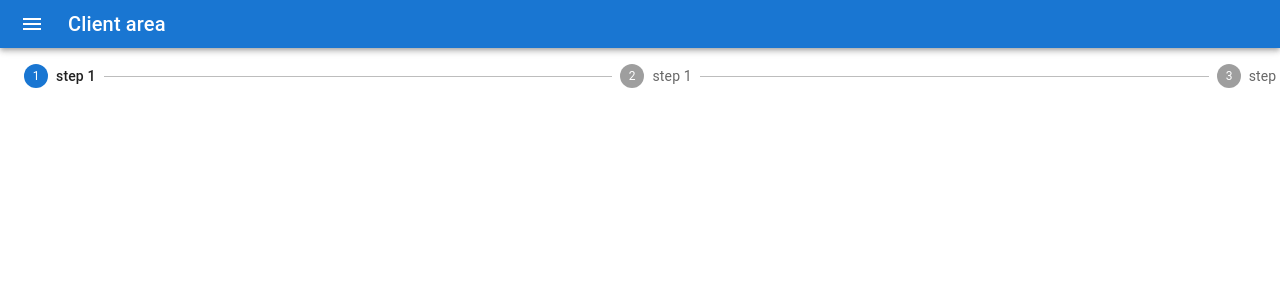
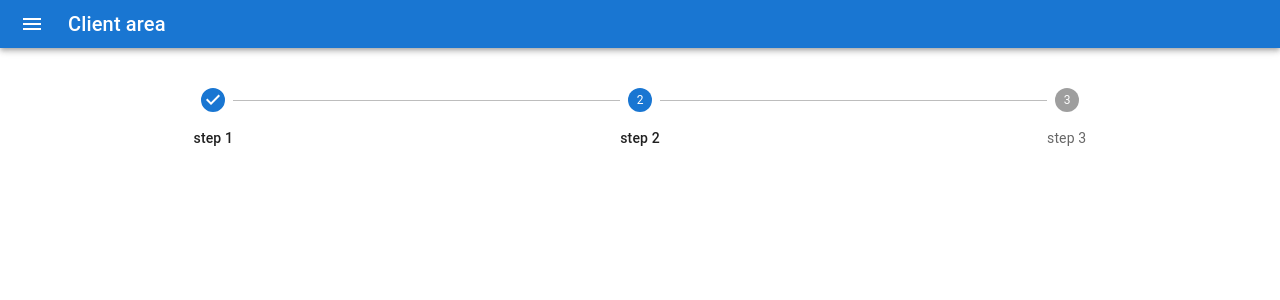
Before and after one commit to ramiscd/client-area-front, a Next.js app: page / in a window 1280 px wide. Shown: the top 300 px of the page. Built offline with nearby package versions, Linux system fonts and the light colour scheme.

Commit message:
afjust stepper layout

```diff
--- a/app/page.tsx
+++ b/app/page.tsx
@@ -3,8 +3,8 @@ import { AccessAlarm, ThreeDRotation, Menu } from "@mui/icons-material";
 
 const steps = [
   'step 1',
-  'step 1',
-  'step 1',
+  'step 2',
+  'step 3',
 ]
 
 export default function Home() {
@@ -20,8 +20,8 @@ export default function Home() {
           </Typography>
         </Toolbar>
       </AppBar>
-      <Box sx={{ width: '100%'}} className="m-4">
-        <Stepper>
+      <Box sx={{ width: '100%'}} className="my-10">
+        <Stepper activeStep={1} alternativeLabel>
           {steps.map((label) => (
             <Step key={label}>
               <StepLabel>{label}</StepLabel>
```
